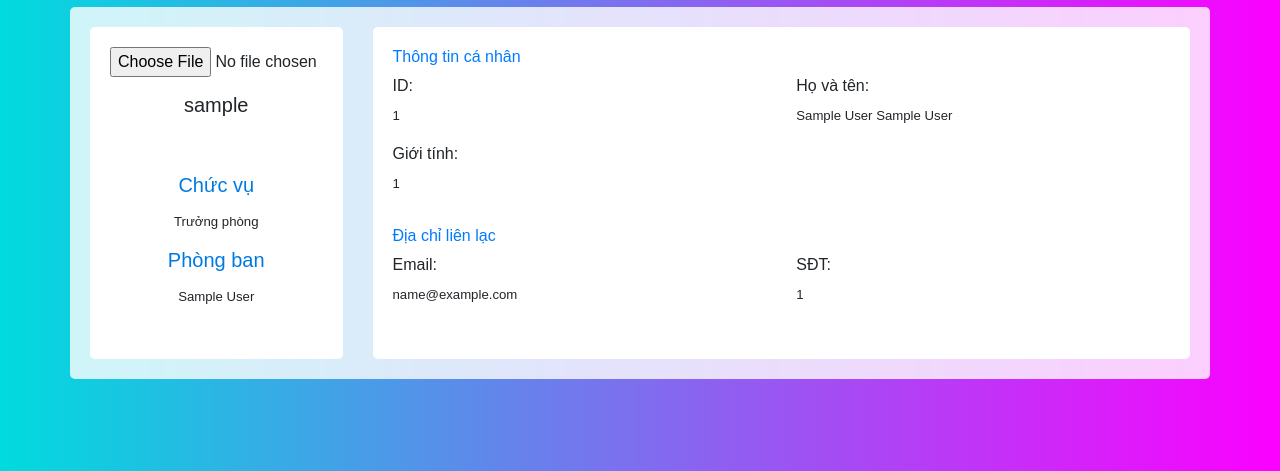
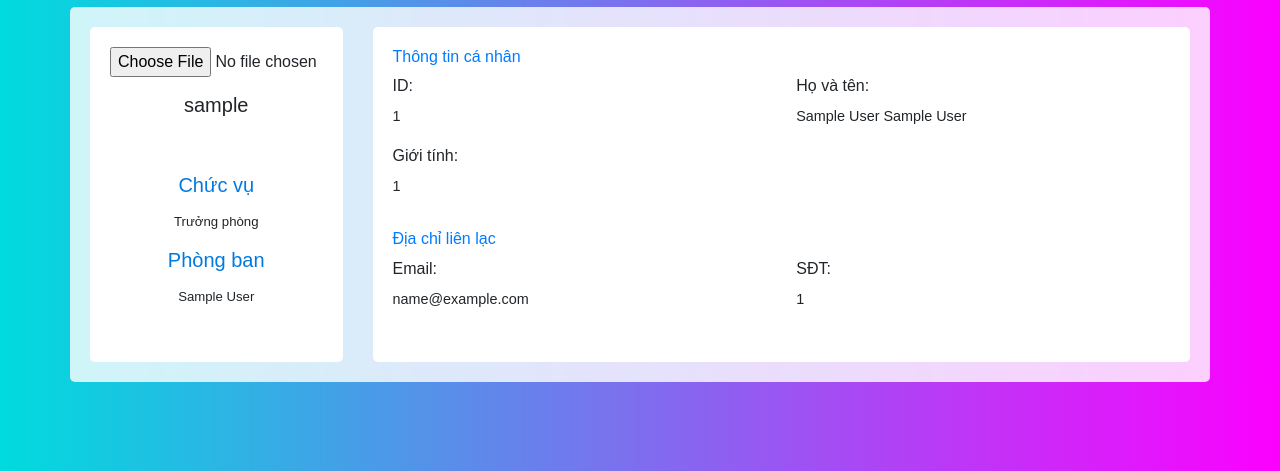
Before and after one commit to MVNgoc/Project_Final_Android, a PHP site: page /profile.php in a window 1280 px wide. Shown: the part 225-696 px from the top of the page. Run offline with PHP 8.4, Linux system fonts and the light colour scheme; the visitor is signed in with stand-in values (Sample User, id 1).

Commit message:
update font-size

```diff
--- a/51900147_MaiVanNgoc-51900145_PhamHungNghia-51900200_NguyenThanhSon/www/style.css
+++ b/51900147_MaiVanNgoc-51900145_PhamHungNghia-51900200_NguyenThanhSon/www/style.css
@@ -420,6 +420,6 @@ input:focus{
 }
 
 .font-size-s {
-    font-size: 0.825rem;
+    font-size: 0.9rem;
 }
 /* End profile.php */
```
